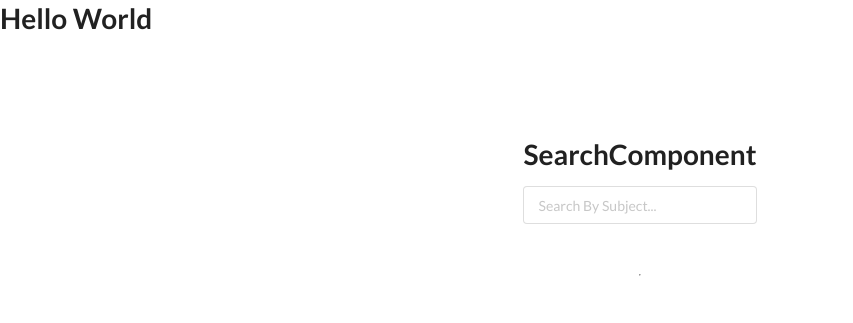
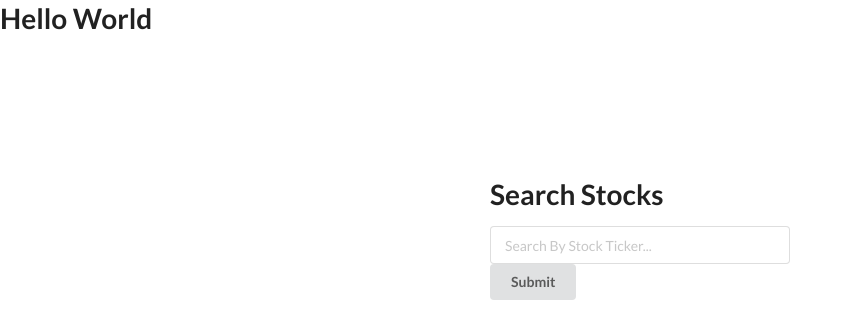
Before and after one commit to jcgould48/stock-tracker-frontend, a React (Create React App) app: page / in a window 1280 px wide. Shown: the top 323 px of the page, without its empty margins (0-853 px from the left). Built offline with nearby package versions, Linux system fonts and the light colour scheme; no server answers.

Commit message:
tries to makes search functional

```diff
--- a/src/components/App.js
+++ b/src/components/App.js
@@ -9,13 +9,15 @@ import StockInfo from './StockInfo';
 import SideBar from './SideBar';
 import './App.css'
 
+require('dotenv').config()
+
 class App extends Component{
     constructor(){
         super()
         this.state = {
             stocks: [],
             news: [],
-            searchTerm: '',
+            searchItem: '',
             toggle: true,
         }
     }
@@ -35,7 +37,8 @@ class App extends Component{
     // }
 
 loadNews(){
-    const apiKey = `pk_a3e3aa5101d349f8bf6fc55a7d0e1fd1 `
+
+    const apiKey = process.env.REACT_APP_IEX_KEY
         const url = `https://cloud.iexapis.com/stable/stock/XOM/news/last/3?token=${apiKey}`;
 
           axios.get(url).then((news)=>{
@@ -46,8 +49,10 @@ loadNews(){
 
     loadStocks(){
 
-        const apiKey = `pk_a3e3aa5101d349f8bf6fc55a7d0e1fd1 `
-        const url = `https://cloud.iexapis.com/stable/stock/XOM/quote?token=${apiKey}`;
+
+        const ticker= this.state.searchTerm;
+        const apiKey = process.env.REACT_APP_IEX_KEY
+        const url = `https://cloud.iexapis.com/stable/stock/${ticker}/quote?token=${apiKey}`;
 
         axios.get(url).then((stocks)=>{
             this.setState({stocks: stocks.data},()=>{console.log("test...",this.state.stocks
@@ -55,11 +60,16 @@ loadNews(){
     })
     }
 
+    handleSearchSubmit = (event, searchItem) => {
+        event.preventDefault();
+        this.setState({searchItem: event.target.value},
+            ()=>{console.log(this.state.searchItem)})
+    }
 
-    handleChange = (event) => {
-        this.setState({searchTerm: event.target.value}, ()=>{console.log(this.state.searchTerm)})
+    // handleChange = (event) => {
+    //     this.setState({searchTerm: event.target.value}, ()=>{console.log(this.state.searchTerm)})
 
-    };
+    // };
 
     componentDidMount(){
         this.loadStocks();
@@ -80,8 +90,9 @@ alignItems:'center',
 flexDirection:'column',
 }}>
 <Search
-handleChange = {this.handleChange}
-searchTerm= {this.state.searchTerm}/>
+handleSearchSubmit= {this.handleSearchSubmit}
+// searchTerm= {this.state.searchTerm}
+/>
 <hr style={{width: '75' , color: '#3b3b3b', margin : '50px 0'}}/>
 </div>
 
--- a/src/components/Search.js
+++ b/src/components/Search.js
@@ -1,28 +1,60 @@
-import React from 'react';
-import PropTypes from 'prop-types';
+import React, {Component} from 'react';
+// import PropTypes from 'prop-types';
+import Button from './Button';
 
+class Search extends Component{
+    constructor(){
+        super()
+        this.state = {
+            searchItem: '',
+        }
 
-const Search = (props) => {
-return (
-<div>
-    <h1>SearchComponent</h1>
-<form className='ui form'>
+    }
+    // handleChange = (event) => {
+    //     let updatedSearch = {...this.state.searchItem}
+    //     updatedBlog[event.target.name] =event.target.value;
+    //     this.setState({blog:updatedBlog}, () =>{
+    //         console.log(updatedBlog);
+    //     })
+    // }
+    handleSubmit = (event) => {
+        event.preventDefault();
+        this.props.handleSearchSubmit(event, this.state.searchItem)
+        // let emptyBlog = {title:'', author:'', subject:'', article:''}
+        // this.setState({blog:emptyBlog});
+        event.target.reset();
+    }
+
+    render() {
+        return(
+        <div style={{margin:'40px', width: '300px'}}>
+            <div>
+    <h1>Search Stocks</h1>
+<form onSubmit={this.handleSubmit} className='ui form'>
     <div className='field'>
         <input
-        onChange={props.handleChange}
+        // onChange={this.handleChange}
         type='text'
-        placeholder='Search By Subject...'
-        value={props.searchTerm}
+        placeholder='Search By Stock Ticker...'
+        value={this.state.searchTerm}
         />
+         <div className="field">
+            <Button type='submit' className='ui button'>
+                Submit
+            </Button>
+        </div>
     </div>
 </form>
 </div>
-)
+        </div>
+        );
+    }
 }
 
-Search.propTypes = {
-    handleChange: PropTypes.func,
-    searchTerm: PropTypes.string,
-    }
+
+// Search.propTypes = {
+//     handleChange: PropTypes.func,
+//     searchTerm: PropTypes.string,
+//     }
 
 export default Search;
--- a/src/index.js
+++ b/src/index.js
@@ -1,5 +1,6 @@
 import React from 'react';
 import ReactDOM from 'react-dom';
 import App from './components/App';
+require('dotenv').config()
 
 ReactDOM.render(<App />, document.getElementById('root'));
```
Also changed, not shown: 2 other files (tests, documents, lock files or other folders).
